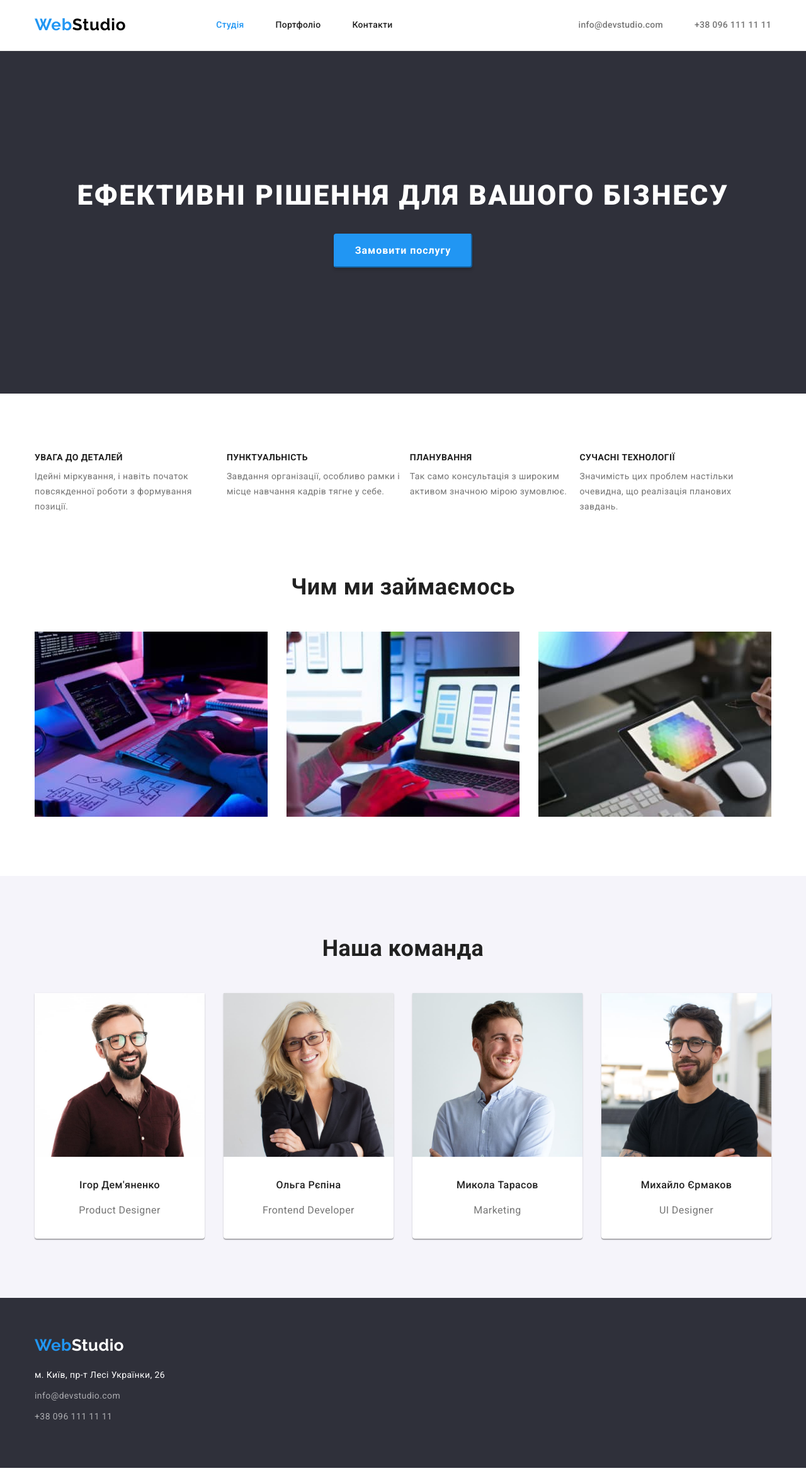
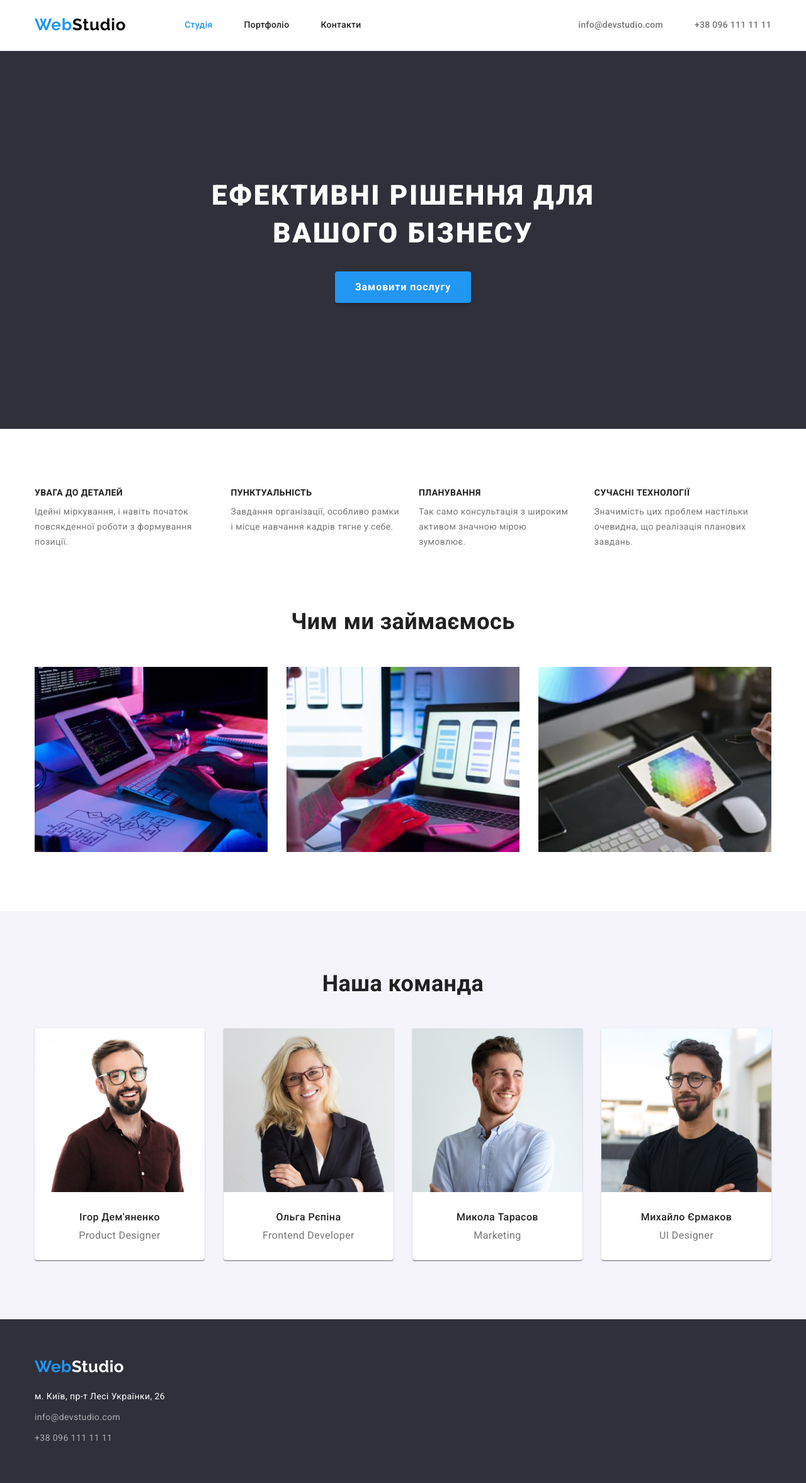
Before and after one commit to laflame102/goit-markup-hw-03, a plain HTML site: page index.html in a window 1280 px wide. Shown: the whole page at 63% size. Before the commit the page ends 2331 px from the top, so only its background shows below. Drawn offline with nearby package versions, Linux system fonts and the light colour scheme.

Commit message:
Пофіксив усі зазначені моменти

```diff
--- a/css/styles.css
+++ b/css/styles.css
@@ -44,6 +44,9 @@ ol {
 
 button {
     cursor: pointer;
+    margin: 0 auto;
+    border: none;
+    border-radius: 4px;
 }
 
 img {
@@ -66,6 +69,8 @@ img {
 
 .list {
     list-style: none;
+    padding-left: 0;
+    margin: 0;
 }
 
 .visually-hidden {
@@ -122,7 +127,11 @@ border-bottom: 1px solid #ECECEC;
 .page-navigation {
     display: flex;
     align-items: center;
-    column-gap: 50px;
+}
+
+.page-navigation-menu {
+    display: flex;
+    gap: 50px;
 }
 
 .page-link:hover,
@@ -193,7 +202,8 @@ border-bottom: 1px solid #ECECEC;
         letter-spacing: 0.06em;
         text-transform: uppercase;
     color: var(--white-color);
-
+width: 696px;
+margin: 0 auto;
     margin-bottom: 30px;
 }
 
@@ -219,7 +229,6 @@ border-bottom: 1px solid #ECECEC;
 
     box-shadow: 0px 4px 4px rgba(0, 0, 0, 0.15);
         border-radius: 4px;
-        border-color: var(--color-links);
 }
 
 /* our benefits */
@@ -229,6 +238,9 @@ border-bottom: 1px solid #ECECEC;
    flex-basis: calc((100% - 90px) / 4);
 }
 
+.benefits-item:not(:last-child) {
+    margin-right: 30px;
+}
 
 
 .benefits-title {
@@ -280,7 +292,7 @@ border-bottom: 1px solid #ECECEC;
         text-align: center;
     color: var(--black-color);
 
-    padding-bottom: 50px;
+    margin-bottom: 50px;
 }
 
 .team-menu {
@@ -291,14 +303,14 @@ border-bottom: 1px solid #ECECEC;
 .team-name {
         font-weight: 500;
         font-size: 16px;
-        line-height: 1.88;
+        line-height: 1.19;
     color: var(--black-color);
     margin-bottom: 10px;
 }
 
 .team-position {
         font-size: 16px;
-        line-height: 1.88;
+        line-height: 1.19;
     color: var(--text-color);
 }
 
@@ -311,8 +323,8 @@ border-bottom: 1px solid #ECECEC;
 
 .description {
     text-align: center;
-    margin-top: 30px;
-    margin-bottom: 30px;
+    padding-top: 30px;
+    padding-bottom: 30px;
 }
 
 /* footer */
@@ -343,7 +355,7 @@ font-family: 'Raleway';
     margin-bottom: 20px;
 }
 
-.menu-item {
+.menu-item:not(:last-child) {
     margin-bottom: 9px;
 }
 
@@ -448,9 +460,9 @@ font-family: 'Raleway';
 }
 
 .work-description {
-    padding-top: 20px;
-    padding-bottom: 20px;
+    padding: 20px 24px;
     border: 1px solid var(--our-works-icons);
+    border-top: none;
     background-color: var(--white-color);
 }
 
@@ -460,12 +472,10 @@ font-family: 'Raleway';
         line-height: 2;
     color: var(--main-black);
     margin-bottom: 4px;
-    margin-left: 24px;
 }
 
 .results-text {
         font-size: 16px;
         line-height: 1.88;
     color: var(--secondary-grey);
-    margin-left: 24px;
 }
--- a/index.html
+++ b/index.html
@@ -18,7 +18,7 @@
     <a class="logo-name link" href="./index.html"> <span class="logo">Web</span><span
             class="logo-second-word">Studio</span></a>
 
-    <ul class="page-navigation list">
+    <ul class="page-navigation-menu list">
         <li><a class="page-link link current" href="./index.html">Студія</a></li>
         <li><a class="page-link link" href="./portfolio.html">Портфоліо</a></li>
         <li><a class="page-link link" href="#">Контакти</a></li>
```
Also changed, not shown: portfolio.html (+1 -1 lines).
